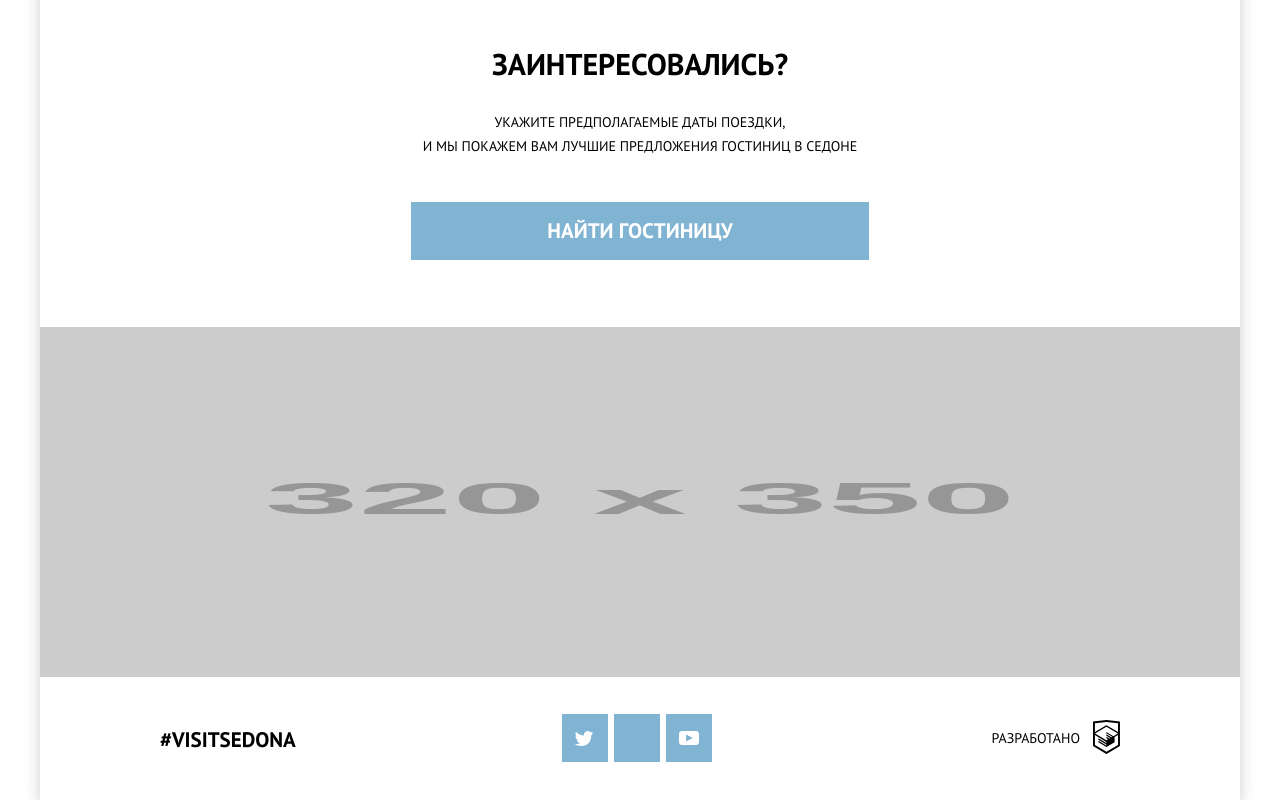
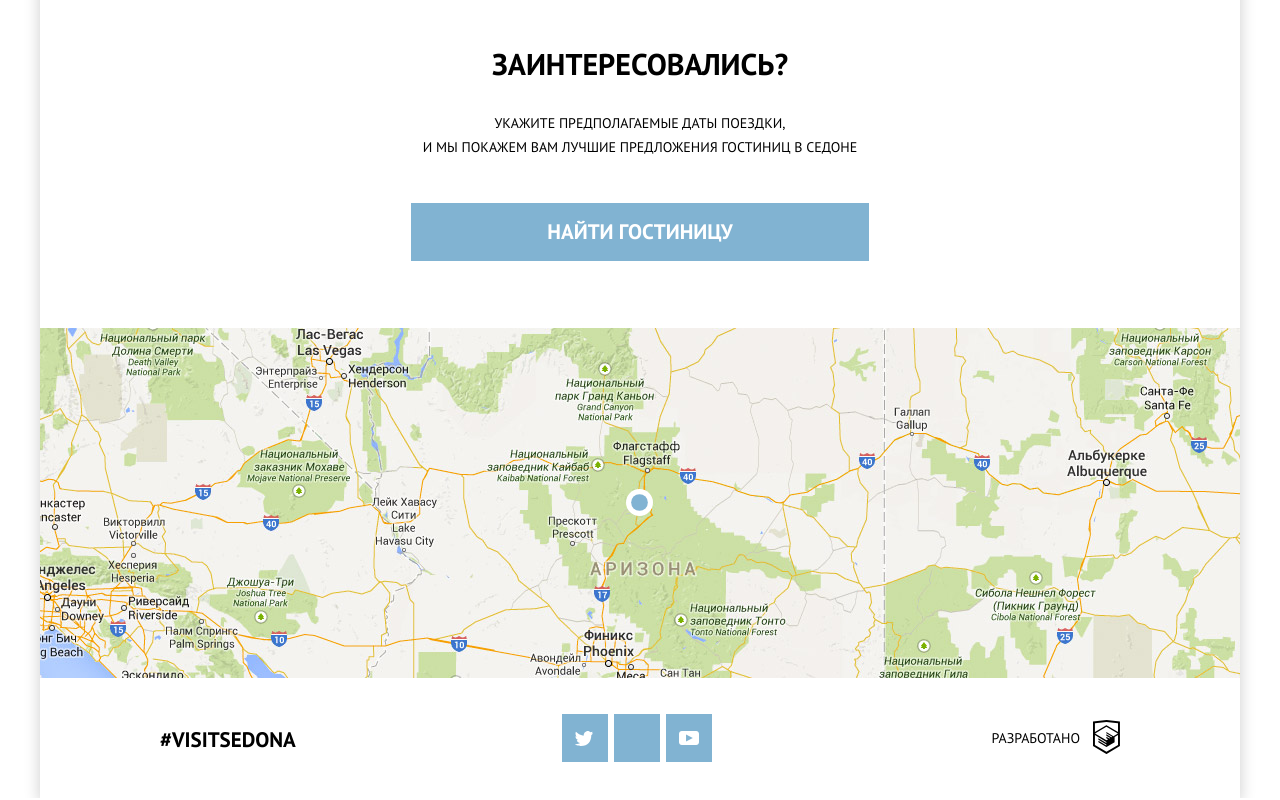
Before and after one commit to DmytroMaletskyi/1381425-sedona-20, a website: page source/index.html in a window 1280 px wide. Shown: the part 1882-2682 px from the top of the page. Drawn offline with nearby package versions, Linux system fonts and the light colour scheme; files that its build step writes are made by us from their sources; placeholder pictures from the web are drawn by us.

Commit message:
Добавляет статичную карту на Главную

```diff
--- a/source/index.html
+++ b/source/index.html
@@ -139,8 +139,14 @@
     </section>
     <section class="map">
       <h2 class="visually-hidden">Мы на карте</h2>
-      <img class="map__image" src="https://via.placeholder.com/320x350"
-        alt="Расположение города Седона: 20 км на юг от Флагстаффа по 17 шоссе">
+      <div class="map__container">
+        <picture class="map__image-wrapper">
+          <source media="(min-width: 1200px)" srcset="img/bg-map-desktop@1x.jpg 1x, img/bg-map-desktop@2x.jpg 2x">
+          <source media="(min-width: 768px)" srcset="img/bg-map-tablet@1x.jpg 1x, img/bg-map-tablet@2x.jpg 2x">
+          <img class="map__img" src="img/bg-map-mobile@1x.jpg" srcset="img/bg-map-mobile@2x.jpg 2x"
+            alt="Расположение города Седона: 20 км на юг от Флагстаффа по 17 шоссе">
+        </picture>
+      </div>
     </section>
   </main>
 
--- a/source/sass/blocks/hotel-search.scss
+++ b/source/sass/blocks/hotel-search.scss
@@ -13,7 +13,7 @@
 
   @media (min-width: $tablet-width) {
     width: 458px;
-    margin-bottom: 58px;
+    margin-bottom: 59px;
     padding-top: 55px;
   }
 
@@ -30,7 +30,7 @@
   text-align: center;
 
   @media (min-width: $tablet-width) {
-    margin-bottom: 33px;
+    margin-bottom: 34px;
     font-size: 30px;
   }
 }
--- a/source/sass/blocks/map.scss
+++ b/source/sass/blocks/map.scss
@@ -1,4 +1,20 @@
-.map__image {
+.map__image-wrapper {
+  position: relative;
+  display: flex;
+
+  &::after {
+    position: absolute;
+    top: calc(50% - 14px);
+    left: calc(50% - 14px);
+    z-index: 2;
+    content: "";
+    width: 27px;
+    height: 27px;
+    background-image: url("../img/icon-map-marker.svg");
+  }
+}
+
+.map__img {
   width: 100%;
   height: 350px;
 }
--- a/source/sass/blocks/page-footer.scss
+++ b/source/sass/blocks/page-footer.scss
@@ -5,7 +5,7 @@
   display: flex;
   flex-direction: column;
   box-sizing: border-box;
-  padding-top: 36px;
+  padding-top: 39px;
   padding-bottom: 25px;
 
   @media (min-width: $tablet-width) {
@@ -15,7 +15,7 @@
     min-height: 120px;
     margin: 0 auto;
     padding: 0;
-    padding-top: 34px;
+    padding-top: 36px;
   }
 
   @media (min-width: $desktop-width) {
```
